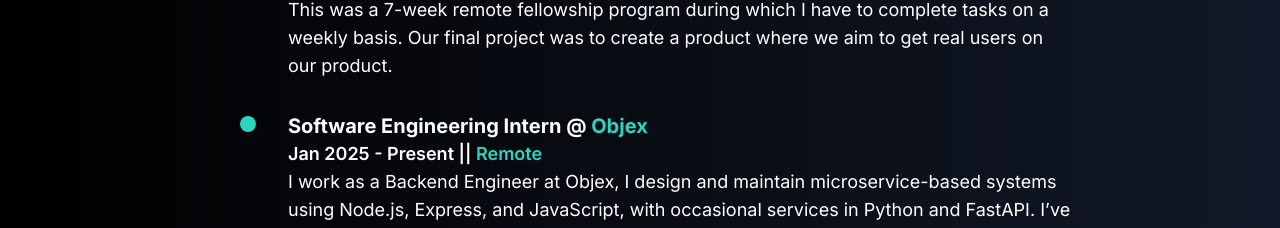
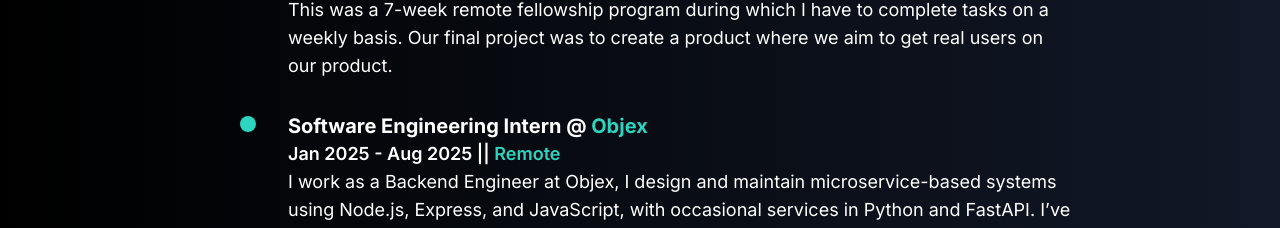
Before and after one commit to syedshahmirsultan/Headstarter-Project1, a Next.js app: page / in a window 1280 px wide. Shown: the part 2596-2824 px from the top of the page. Built offline with nearby package versions, Linux system fonts and the light colour scheme.

Commit message:
Update Experience.tsx

```diff
--- a/app/Components/Experience.tsx
+++ b/app/Components/Experience.tsx
@@ -81,7 +81,7 @@ const Experience = () => {
                      <Details
                         position={'Software Engineering Intern'}
                         company={'Objex'}
-                        time={'Jan 2025 - Present'}
+                        time={'Jan 2025 - Aug 2025'}
                         description={'I work as a Backend Engineer at Objex, I design and maintain microservice-based systems using Node.js, Express, and JavaScript, with occasional services in Python and FastAPI. I’ve developed AI agents, including an SMM Agent for automated social content generation. I also fix bugs, ship backend features, and manage deployments via Google Cloud and Firestore.'}
                     />
                 </motion.ul>
```
